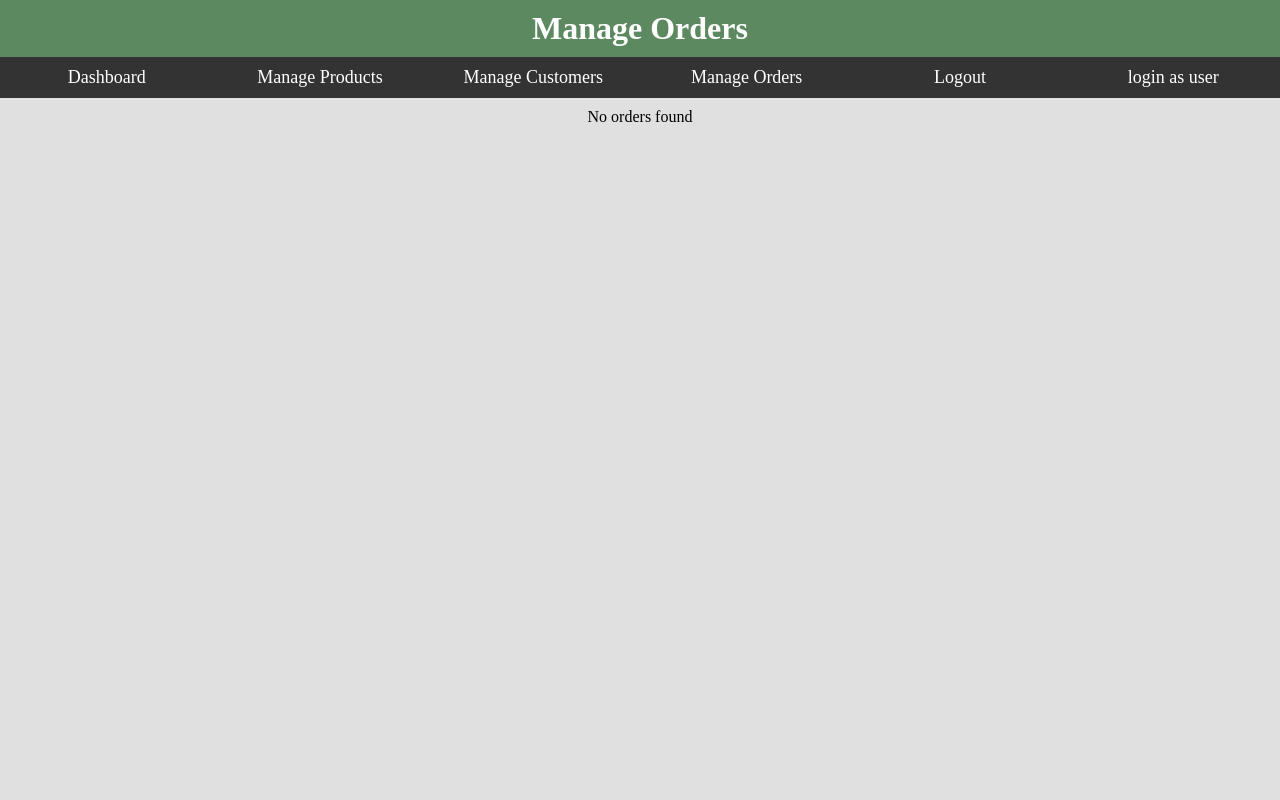
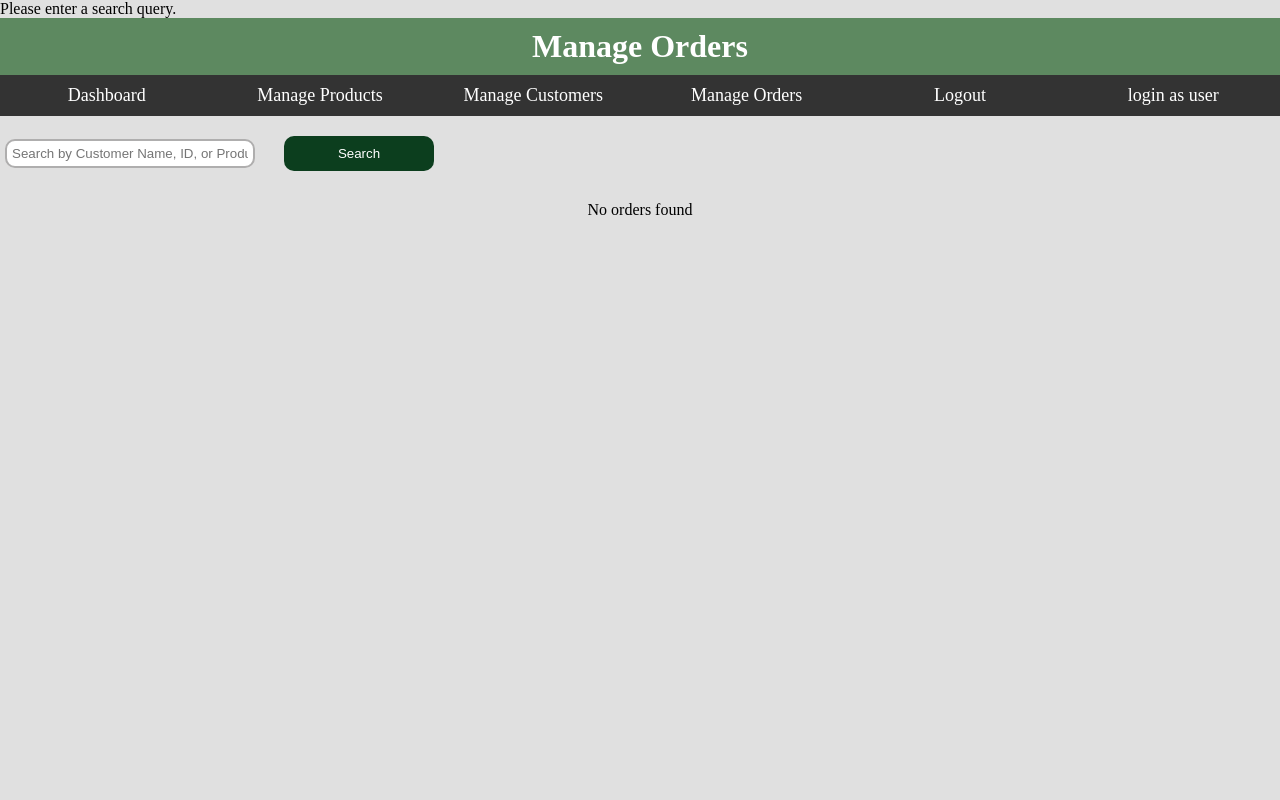
Before and after one commit to nabinyd/store_management_system, a PHP site: page /admin/manage_orders.php in a window 1280 px wide. Run offline with PHP 8.4, Linux system fonts and the light colour scheme; the visitor is signed in with stand-in values (Sample User, id 1); data that the repository does not hold is empty.

Commit message:
chore: Add search functionality to manage_orders.php and view_products.php

```diff
--- a/admin/manage_orders.php
+++ b/admin/manage_orders.php
@@ -21,6 +21,37 @@ if ($_SERVER["REQUEST_METHOD"] == "POST" && isset($_POST['delete_order'])) {
         echo "Order deleted successfully";
     }
 }
+
+
+if (isset($_GET['search_query'])) {
+    $search_query = $_GET['search_query'];
+    $search_query = "%" . $search_query . "%"; // Prepare for LIKE query
+
+    // SQL query to search in the view
+    $sql = "SELECT * FROM customer_product_view
+            WHERE customer_id LIKE ?
+            OR `name` LIKE ?
+            OR product_name LIKE ?";
+
+    $stmt = $conn->prepare($sql);
+    $stmt->bind_param("sss", $search_query, $search_query, $search_query);
+    $stmt->execute();
+    $search_result = $stmt->get_result();
+
+    if ($search_result->num_rows > 0) {
+        echo "<table><tr><th>Customer ID</th><th>Customer Name</th><th>Product Name</th></tr>";
+        while ($row = $search_result->fetch_assoc()) {
+            echo "<tr><td>" . $row["customer_id"] . "</td><td>" . $row["name"] . "</td><td>" . $row["product_name"] . "</td></tr>";
+        }
+        echo "</table>";
+    } else {
+        echo "No records found.";
+    }
+
+    $stmt->close();
+} else {
+    echo "Please enter a search query.";
+}
 ?>
 
 <!DOCTYPE html>
@@ -42,6 +73,12 @@ if ($_SERVER["REQUEST_METHOD"] == "POST" && isset($_POST['delete_order'])) {
         <a href="manage_orders.php">Manage Orders</a>
         <a href="logout.php">Logout</a>
         <a href=" ../user/login.php"> login as user</a>
+    </div>
+    <div>
+        <form method="GET" action="">
+            <input type="text" name="search_query" placeholder="Search by Customer Name, ID, or Product Name..." style="width:250px">
+            <button type="submit">Search</button>
+        </form>
     </div>
     <div class="container manage_orders">
         <?php
```
Also changed, not shown: user/view_products.php (+40 -1 lines).
